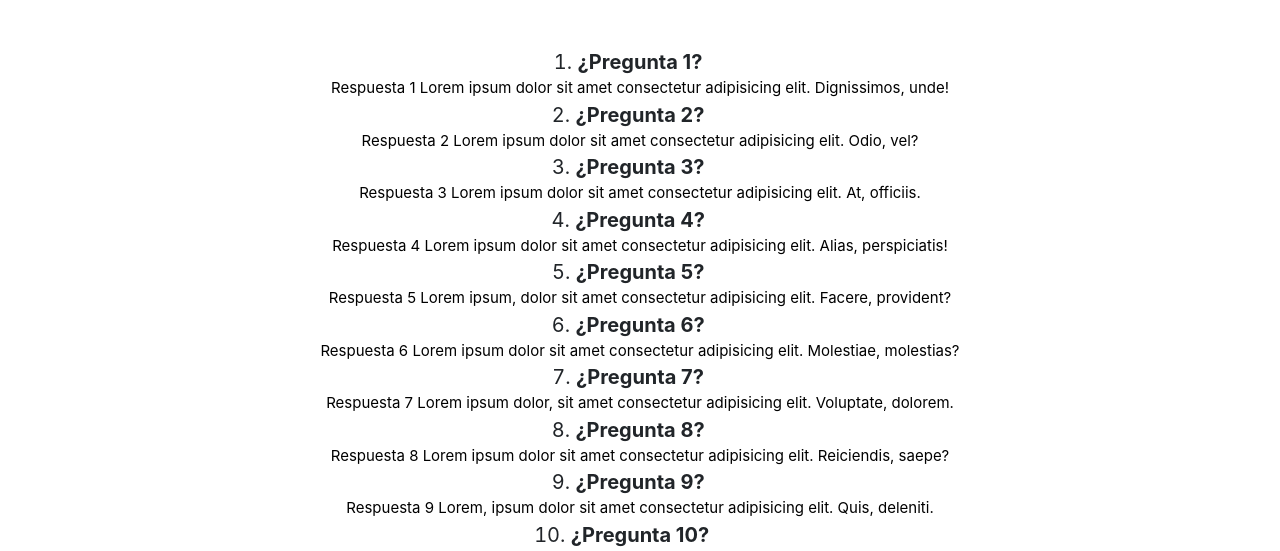
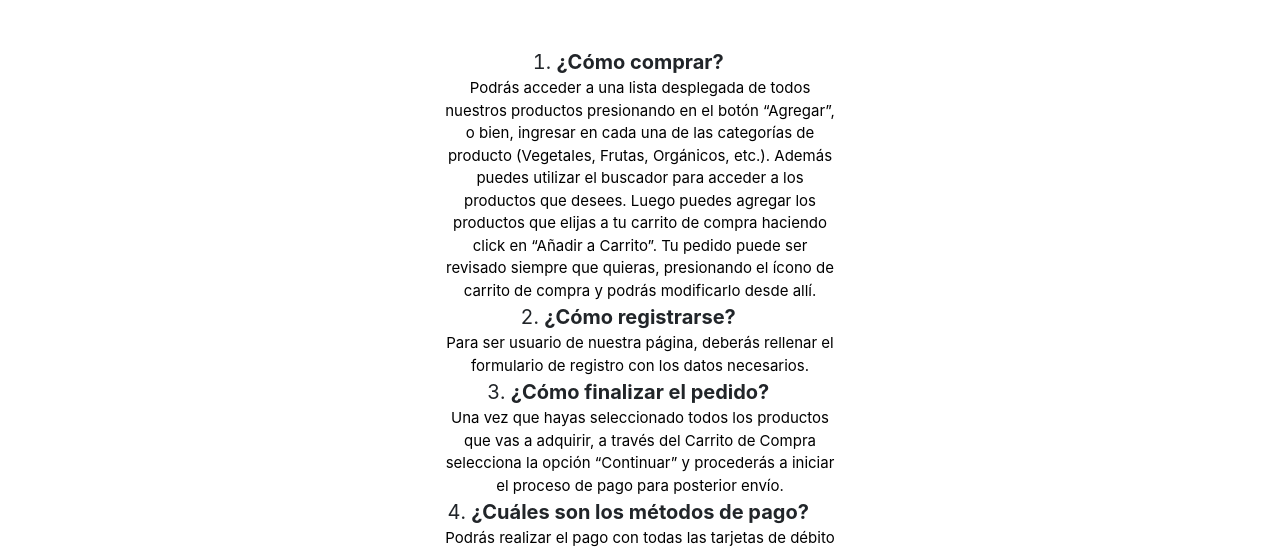
Before and after one commit to hparra07/miProyecto, a plain HTML site: page ayuda_nuevo.html in a window 1280 px wide. Shown: the part 243-794 px from the top of the page. Drawn offline with nearby package versions, Linux system fonts and the light colour scheme.

Commit message:
agregué las preguntas frecuentes y le coloqué margenes para centrar

```diff
--- a/ayuda_nuevo.html
+++ b/ayuda_nuevo.html
@@ -55,26 +55,26 @@
 		<h2>Preguntas frecuentes</h2>
 			<section class="container-fluid">
                 <ol id="ayuda">
-                    <li><strong>¿Pregunta 1?</strong></li>
-                    <p>Respuesta 1 Lorem ipsum dolor sit amet consectetur adipisicing elit. Dignissimos, unde!</p>
-                    <li><strong>¿Pregunta 2?</strong></li>
-                    <p>Respuesta 2 Lorem ipsum dolor sit amet consectetur adipisicing elit. Odio, vel?</p>
-                    <li><strong>¿Pregunta 3?</strong></li>
-                    <p>Respuesta 3 Lorem ipsum dolor sit amet consectetur adipisicing elit. At, officiis.</p>
-                    <li><strong>¿Pregunta 4?</strong></li>
-                    <p>Respuesta 4 Lorem ipsum dolor sit amet consectetur adipisicing elit. Alias, perspiciatis!</p>
-                    <li><strong>¿Pregunta 5?</strong></li>
-                    <p>Respuesta 5 Lorem ipsum, dolor sit amet consectetur adipisicing elit. Facere, provident?</p>
-                    <li><strong>¿Pregunta 6?</strong></li>
-                    <p>Respuesta 6 Lorem ipsum dolor sit amet consectetur adipisicing elit. Molestiae, molestias?</p>
-                    <li><strong>¿Pregunta 7?</strong></li>
-                    <p>Respuesta 7 Lorem ipsum dolor, sit amet consectetur adipisicing elit. Voluptate, dolorem.</p>
-                    <li><strong>¿Pregunta 8?</strong></li>
-                    <p>Respuesta 8 Lorem ipsum dolor sit amet consectetur adipisicing elit. Reiciendis, saepe?</p>
-                    <li><strong>¿Pregunta 9?</strong></li>
-                    <p>Respuesta 9 Lorem, ipsum dolor sit amet consectetur adipisicing elit. Quis, deleniti.</p>
-                    <li><strong>¿Pregunta 10?</strong></li>
-                    <p>Respuesta 10 Lorem ipsum dolor sit amet consectetur adipisicing elit. Quae, quaerat!</p>
+                    <li><strong>¿Cómo comprar?</strong></li>
+                    <p id="respuestas">Podrás acceder a una lista desplegada de todos nuestros productos presionando en el botón “Agregar”, o bien, ingresar en cada una de las categorías de producto (Vegetales, Frutas, Orgánicos, etc.). Además puedes utilizar el buscador para acceder a los productos que desees. Luego puedes agregar los productos que elijas a tu carrito de compra haciendo click en “Añadir a Carrito”. Tu pedido puede ser revisado siempre que quieras, presionando el ícono de carrito de compra y podrás modificarlo desde allí.</p>
+                    <li><strong>¿Cómo registrarse?</strong></li>
+                    <p id="respuestas">Para ser usuario de nuestra página, deberás rellenar el formulario de registro con los datos necesarios.</p>
+                    <li><strong>¿Cómo finalizar el pedido?</strong></li>
+                    <p id="respuestas">Una vez que hayas seleccionado todos los productos que vas a adquirir, a través del Carrito de Compra selecciona la opción “Continuar” y procederás a iniciar el proceso de pago para posterior envío.</p>
+                    <li><strong>¿Cuáles son los métodos de pago?</strong></li>
+                    <p id="respuestas">Podrás realizar el pago con todas las tarjetas de débito o crédito o a través de Mercado Pago.</p>
+                    <li><strong>¿Cómo modificar la compra?</strong></li>
+                    <p id="respuestas">El pedido puede ser modificado desde el Carrito de Compra. Allí podrás tanto eliminar como modificar cantidades de productos.</p>
+                    <li><strong>¿Cuáles son los métodos de envío?</strong></li>
+                    <p id="respuestas">Puedes elegir la opción de envío a domicilio, retiro en tienda o programar el envío para cuando lo desees.</p>
+                    <li><strong>¿Cuáles son los horarios de atención?</strong></li>
+                    <p id="respuestas">Trabajamos todos los días de 09 a 20 horas.</p>
+                    <li><strong>¿A qué zonas llegamos?</strong></li>
+                    <p id="respuestas">Cubrimos toda la zona de CABA.</p>
+                    <li><strong>¿Cómo obtener información de los productos?</strong></li>
+                    <p id="respuestas">Contarás con información específica de cada producto haciendo click sobre el mismo. Encontrarás características, beneficios, datos de interés, tips y mucho más.</p>
+                    <li><strong>¿Cuál es el costo de envío?</strong></li>
+                    <p id="respuestas">Además del importe total de los productos que elijas, hay un costo de $250,00 por el valor de nuestro servicio. El mismo refleja los costos del servicio personalizado, el acondicionamiento y packaging de los productos, el armado del pedido y el envío a domicilio (a excepción de los pedidos que superen los $1500).</p>
                 </ol>
             </section>
             <section class="container">
--- a/sass/scss/estilos.scss
+++ b/sass/scss/estilos.scss
@@ -262,6 +262,12 @@ footer{
     display: flex;
     text-align: center;
 }
+#respuestas{
+    margin-left: 400px;
+    margin-right: 400px;
+    display: flex;
+    text-align: center;
+}
 #margen{
     margin-top: 50px;
 }
```
Also changed, not shown: sass/css/style.css.
